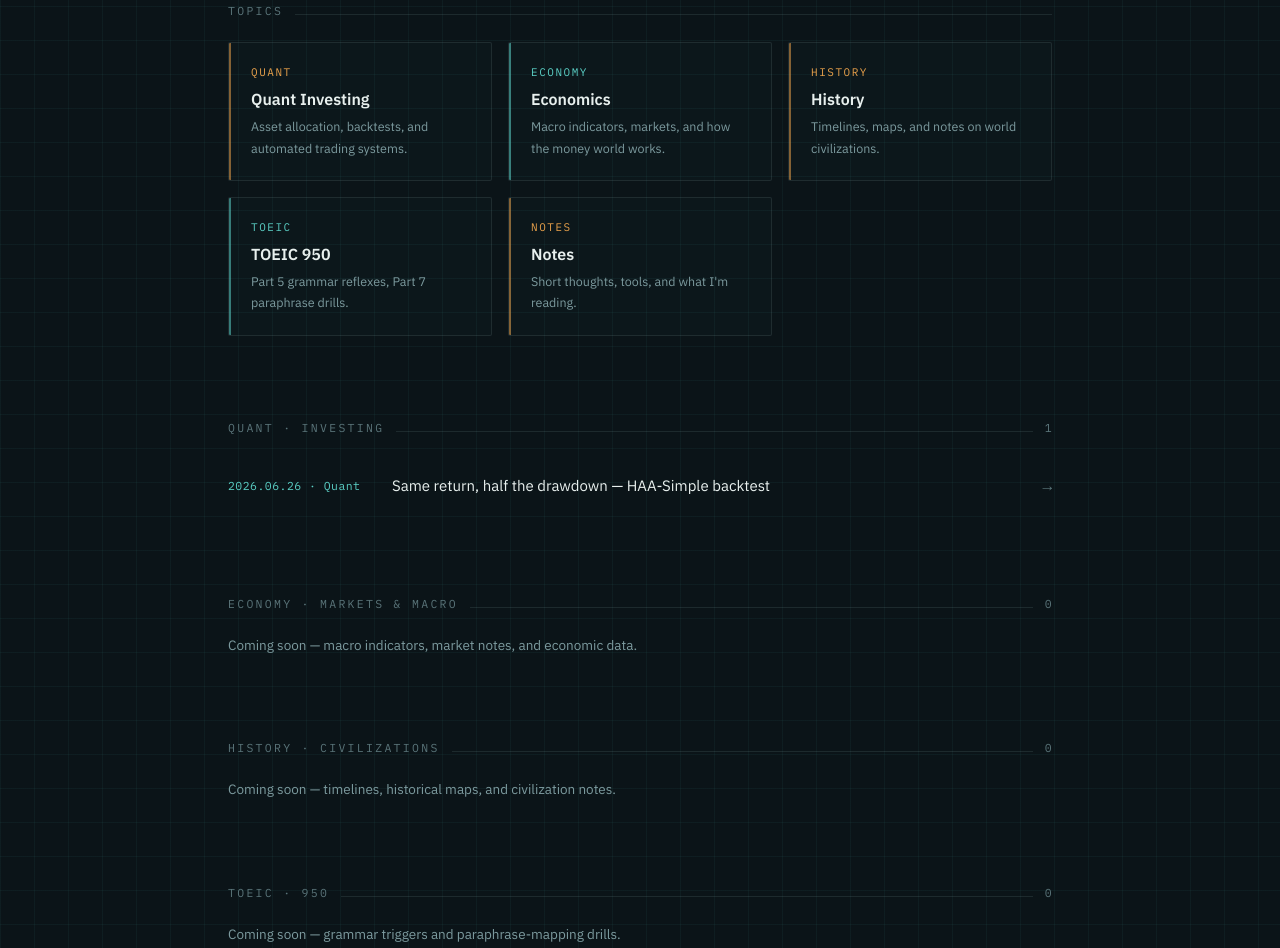
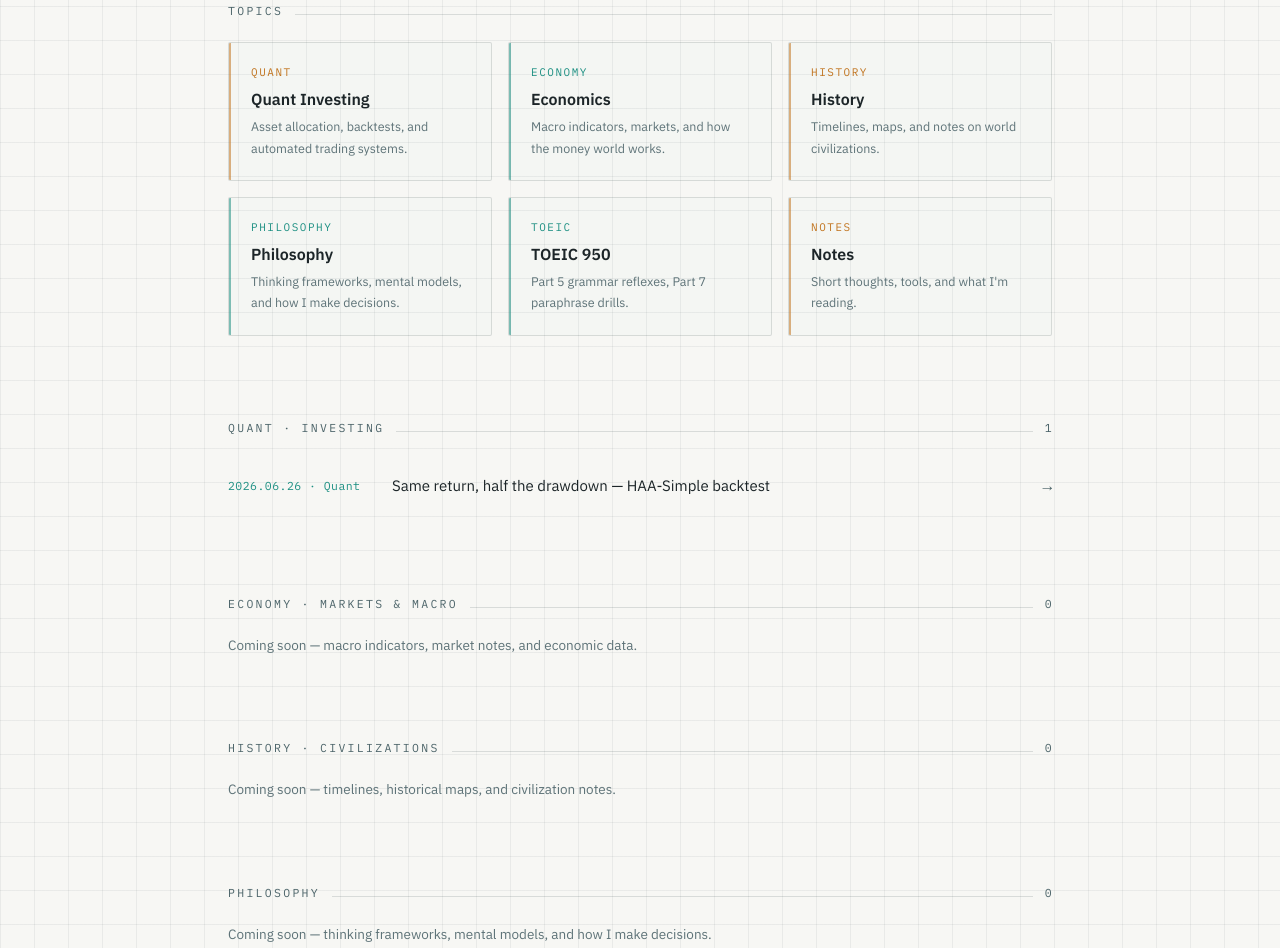
Before and after one commit to mikkkees/thinkplot, a plain HTML site: page index.html in a window 1280 px wide. Shown: the part 878-1826 px from the top of the page. Drawn offline with Linux system fonts and the light colour scheme; a web font is replaced by a local one.

Commit message:
Add Philosophy section and switch to light background theme

```diff
--- a/index.html
+++ b/index.html
@@ -13,13 +13,13 @@
 <link href="https://fonts.googleapis.com/css2?family=IBM+Plex+Mono:wght@400;500&family=IBM+Plex+Sans:wght@400;500;600&family=IBM+Plex+Sans+KR:wght@400;500;600&display=swap" rel="stylesheet">
 <style>
   :root{
-    --bg:#0B1418;
-    --grid:rgba(91,208,198,0.05);
-    --ink:#E8F0EE;
-    --muted:#7C9A9E;
-    --amber:#E9A14B;
-    --cyan:#5BD0C6;
-    --line-soft:rgba(124,154,158,0.16);
+    --bg:#F7F7F4;
+    --grid:rgba(20,35,38,0.06);
+    --ink:#1C2528;
+    --muted:#5E7378;
+    --amber:#C1741F;
+    --cyan:#1C8F82;
+    --line-soft:rgba(28,50,54,0.14);
     --mono:'IBM Plex Mono',ui-monospace,monospace;
     --sans:'IBM Plex Sans','IBM Plex Sans KR',system-ui,sans-serif;
     --kr:'IBM Plex Sans KR','IBM Plex Sans',system-ui,sans-serif;
@@ -145,7 +145,7 @@
     font-size:11.5px;
     letter-spacing:0.2em;
     text-transform:uppercase;
-    color:#5A7479;
+    color:#4C6469;
   }
   .section-rule{
     flex:1;
@@ -155,7 +155,7 @@
   .section-count{
     font-family:var(--mono);
     font-size:11.5px;
-    color:#5A7479;
+    color:#4C6469;
     letter-spacing:0.04em;
   }
 
@@ -222,7 +222,7 @@
   .post-meta{font-family:var(--mono);font-size:11.5px;color:var(--cyan);letter-spacing:0.04em;white-space:nowrap;flex:none;min-width:150px}
   .post-title{font-family:var(--sans);font-size:15px;color:var(--ink);line-height:1.4;flex:1}
   .post:hover .post-title,.post:focus-visible .post-title{color:var(--cyan)}
-  .post-arrow{font-family:var(--mono);color:#5A7479;flex:none}
+  .post-arrow{font-family:var(--mono);color:#4C6469;flex:none}
   .post:hover .post-arrow,.post:focus-visible .post-arrow{color:var(--cyan)}
   .placeholder{font-family:var(--sans);font-size:13.5px;color:var(--muted);line-height:1.6}
   @media (max-width:520px){
@@ -258,9 +258,9 @@
   @keyframes draw{to{stroke-dashoffset:0}}
   @keyframes fade{to{opacity:1}}
   @keyframes pulse{
-    0%{box-shadow:0 0 0 0 rgba(233,161,75,0.45)}
-    70%{box-shadow:0 0 0 9px rgba(233,161,75,0)}
-    100%{box-shadow:0 0 0 0 rgba(233,161,75,0)}
+    0%{box-shadow:0 0 0 0 rgba(193,116,31,0.45)}
+    70%{box-shadow:0 0 0 9px rgba(193,116,31,0)}
+    100%{box-shadow:0 0 0 0 rgba(193,116,31,0)}
   }
   @media (prefers-reduced-motion:reduce){
     .line{stroke-dashoffset:0;animation:none}
@@ -278,6 +278,7 @@
         <a href="#quant">Quant</a>
         <a href="#economy">Economy</a>
         <a href="#history">History</a>
+        <a href="#philosophy">Philosophy</a>
         <a href="#toeic">TOEIC</a>
         <a href="#notes">Notes</a>
         <a href="https://github.com/mikkkees">GitHub</a>
@@ -289,8 +290,8 @@
         <svg viewBox="0 0 1000 300" role="img">
           <path class="line line-a" d="M10 252 L 85 232 L 158 246 L 230 202 L 312 216 L 392 172 L 470 186 L 548 142 L 626 122 L 704 136 L 782 92 L 860 71 L 938 56 L 990 42"/>
           <path class="line line-b" d="M10 256 L 85 249 L 158 231 L 230 241 L 312 201 L 392 221 L 470 196 L 548 206 L 626 176 L 704 191 L 782 161 L 860 176 L 938 151 L 990 132"/>
-          <circle class="dot dot-b" cx="990" cy="132" r="5" fill="#5BD0C6" style="color:#5BD0C6"/>
-          <circle class="dot dot-a" cx="990" cy="42" r="5.5" fill="#E9A14B" style="color:#E9A14B"/>
+          <circle class="dot dot-b" cx="990" cy="132" r="5" fill="#1C8F82" style="color:#1C8F82"/>
+          <circle class="dot dot-a" cx="990" cy="42" r="5.5" fill="#C1741F" style="color:#C1741F"/>
         </svg>
       </div>
 
@@ -324,6 +325,11 @@
           <span class="cat-tag">History</span>
           <span class="cat-name">History</span>
           <span class="cat-desc">Timelines, maps, and notes on world civilizations.</span>
+        </a>
+        <a class="cat" href="#philosophy" style="--accent:var(--cyan)">
+          <span class="cat-tag">Philosophy</span>
+          <span class="cat-name">Philosophy</span>
+          <span class="cat-desc">Thinking frameworks, mental models, and how I make decisions.</span>
         </a>
         <a class="cat" href="#toeic" style="--accent:var(--cyan)">
           <span class="cat-tag">TOEIC</span>
@@ -372,6 +378,16 @@
       <p class="placeholder">Coming soon — timelines, historical maps, and civilization notes.</p>
     </section>
 
+    <!-- ============ Philosophy ============ -->
+    <section class="section" id="philosophy">
+      <div class="section-head">
+        <span class="section-label">Philosophy</span>
+        <span class="section-rule"></span>
+        <span class="section-count">0</span>
+      </div>
+      <p class="placeholder">Coming soon — thinking frameworks, mental models, and how I make decisions.</p>
+    </section>
+
     <!-- ============ TOEIC ============ -->
     <section class="section" id="toeic">
       <div class="section-head">
```
